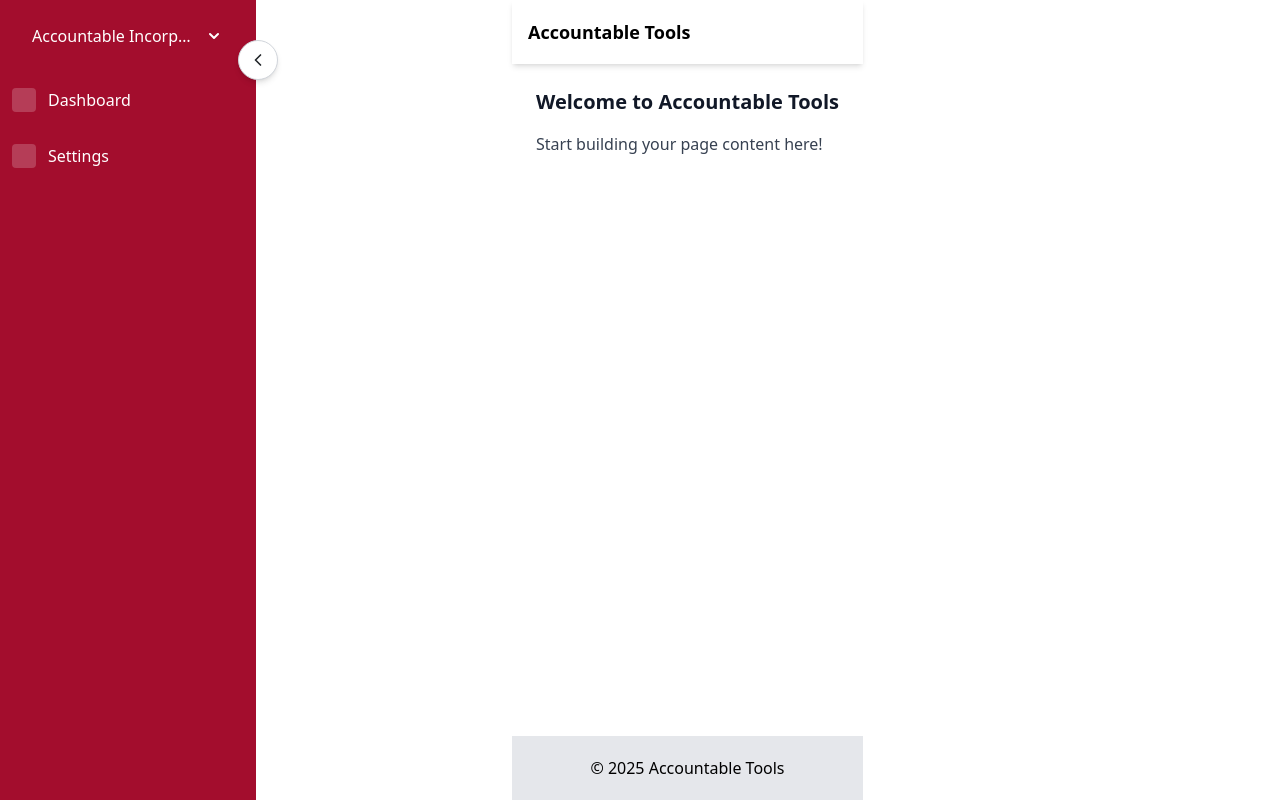
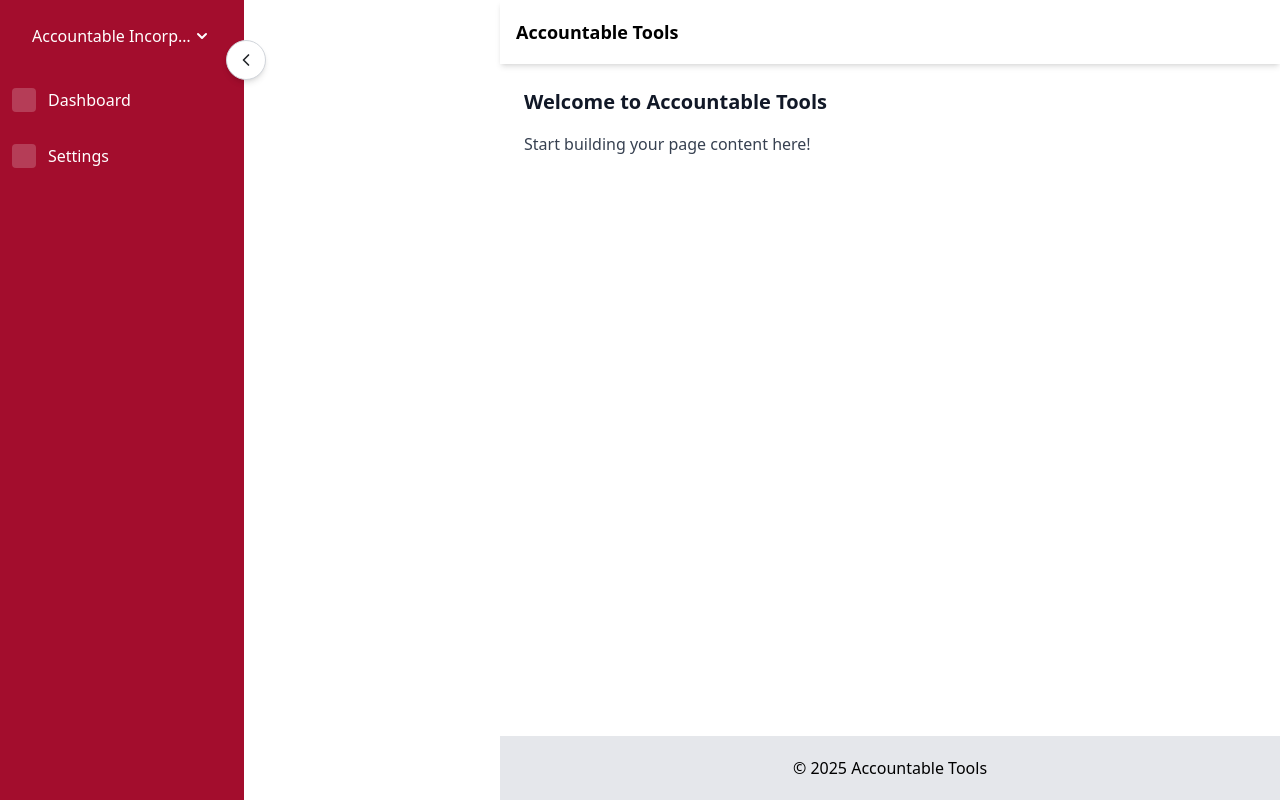
Before and after one commit to accountable-tools/accountable-fe, a Next.js app: page / in a window 1280 px wide. Built offline with nearby package versions, Linux system fonts and the light colour scheme.

Commit message:
Update Layout.tsx

```diff
--- a/src/react-components/layout/Layout.tsx
+++ b/src/react-components/layout/Layout.tsx
@@ -2,31 +2,28 @@ import { useState } from "react";
 import Sidebar from "@/react-components/layout/Sidebar";
 
 export default function Layout({ children }: { children: React.ReactNode }) {
-  const [isCollapsed, setIsCollapsed] = useState(false); // Track sidebar state
+  const [isCollapsed, setIsCollapsed] = useState(false);
 
   return (
     <div className="flex min-h-screen bg-softStone transition-all duration-300">
-      {/* Sidebar (controls isCollapsed state) */}
+      {/* Sidebar Controls Layout */}
       <Sidebar isCollapsed={isCollapsed} setIsCollapsed={setIsCollapsed} />
 
-      {/* Main Content Wrapper - Fixes Alignment */}
+      {/* 🔥 Fix Page Slicing: Adjust Main Content Positioning */}
       <div
         className={`flex flex-col transition-all duration-300 ${
           isCollapsed ? "ml-16" : "ml-64"
         }`}
-        style={{ minHeight: "100vh" }}
+        style={{ width: isCollapsed ? "calc(100% - 4rem)" : "calc(100% - 16rem)" }}
       >
-        {/* Top Navigation (Fixes Text Cutoff) */}
         <nav className="h-16 bg-white shadow-md flex items-center px-4 transition-all duration-300">
           <h1 className="text-lg font-semibold min-w-[50px] transition-all duration-300">
             {isCollapsed ? "AT" : "Accountable Tools"}
           </h1>
         </nav>
 
-        {/* Main Page Content */}
         <main className="flex-1 p-6 transition-all duration-300">{children}</main>
 
-        {/* Footer */}
         <footer className="h-16 bg-gray-200 flex items-center justify-center transition-all duration-300">
           <span>© 2025 Accountable Tools</span>
         </footer>
```
